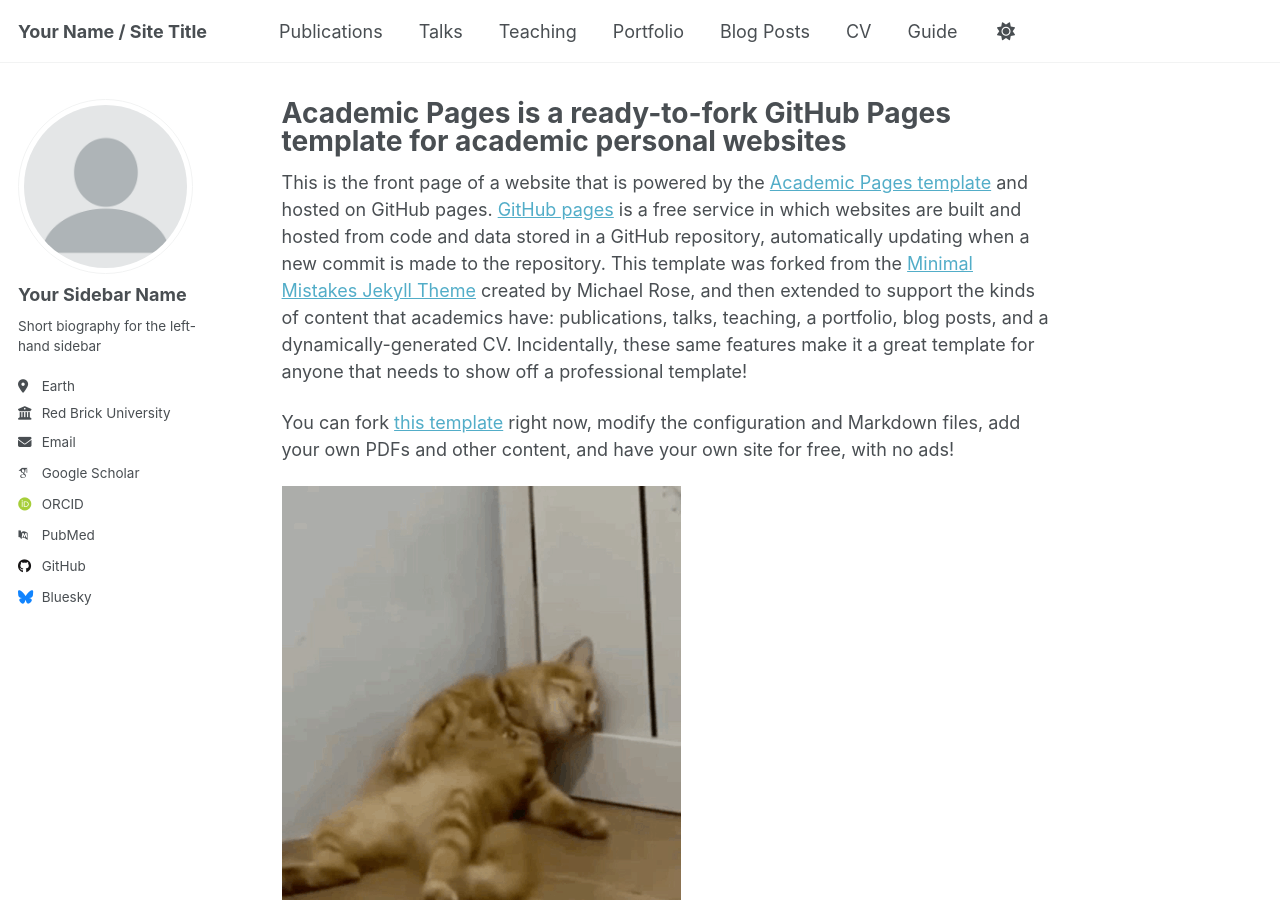
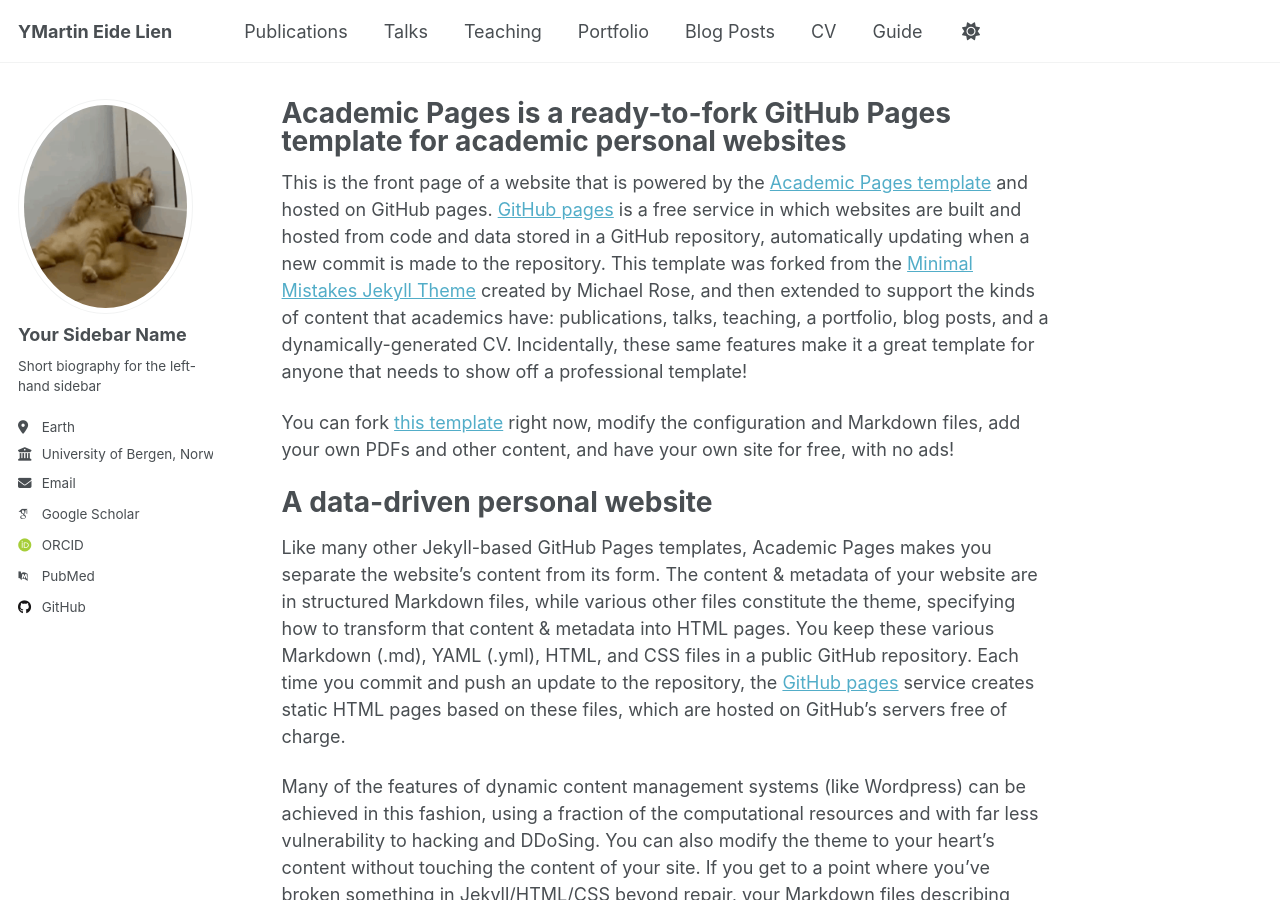
Before and after one commit to meidelien/meidelien.github.io, a Jekyll site: the page built from _pages/about.md, in a window 1280 px wide and 900 px high. Built offline with Jekyll 4.4.1, drawn with Linux system fonts in a browser that asks for light colours; some web fonts are replaced; a script that is not in the unit is left out.

Commit message:
Update site config and remove about page image
Updated _config.yml with correct site title, author information, and GitHub username. Changed avatar image filename and employer details. Removed the screenshot image from the about page.

```diff
--- a/_config.yml
+++ b/_config.yml
@@ -9,7 +9,7 @@
 # Basic Site Settings
 locale                   : "en-US"
 site_theme               : "default" # Currently available options are "default", "air"
-title                    : "Your Name / Site Title"
+title                    : "YMartin Eide Lien"
 title_separator          : "-"
 name                     : &name "Your Name"
 description              : &description "Your Name's academic portfolio"   # Update this with a general description of your site, this is the default if not overridden by a page
@@ -23,12 +23,12 @@
 #               Additional customization can be done by editing /_includes/author-profile.html
 author:
   # Biographic information
-  avatar           : "profile.png"
+  avatar           : "image.png"
   name             : "Your Sidebar Name"
   pronouns         : # example: "she/her"
   bio              : "Short biography for the left-hand sidebar"
   location         : "Earth"
-  employer         : "Red Brick University"
+  employer         : "University of Bergen, Norway"
   uri              : # URL
   email            : "none@example.org"
 
@@ -48,13 +48,13 @@
   bitbucket        : # Username - Update with your username on the site
   codepen          : # Username
   dribbble         : # Username
-  github           : "academicpages"
+  github           : "meidelien"
   kaggle           : # Username
   stackoverflow    : # User number or user number and name (i.e., use "1" or "1/jeff-atwood")
 
   # Social media
   artstation       : # Username
-  bluesky          : "bsky.app" # Replace this with you Bluesky username
+  bluesky          : # Replace this with you Bluesky username
   facebook         : # Username
   flickr           : # Username
   foursquare       : # Username
--- a/_pages/about.md
+++ b/_pages/about.md
@@ -11,8 +11,6 @@
 
  You can fork [this template](https://github.com/academicpages/academicpages.github.io) right now, modify the configuration and Markdown files, add your own PDFs and other content, and have your own site for free, with no ads!
 
-
-![alt text](/images/image.png "screenshot of academic pages template")
 
 A data-driven personal website
 ======
```
